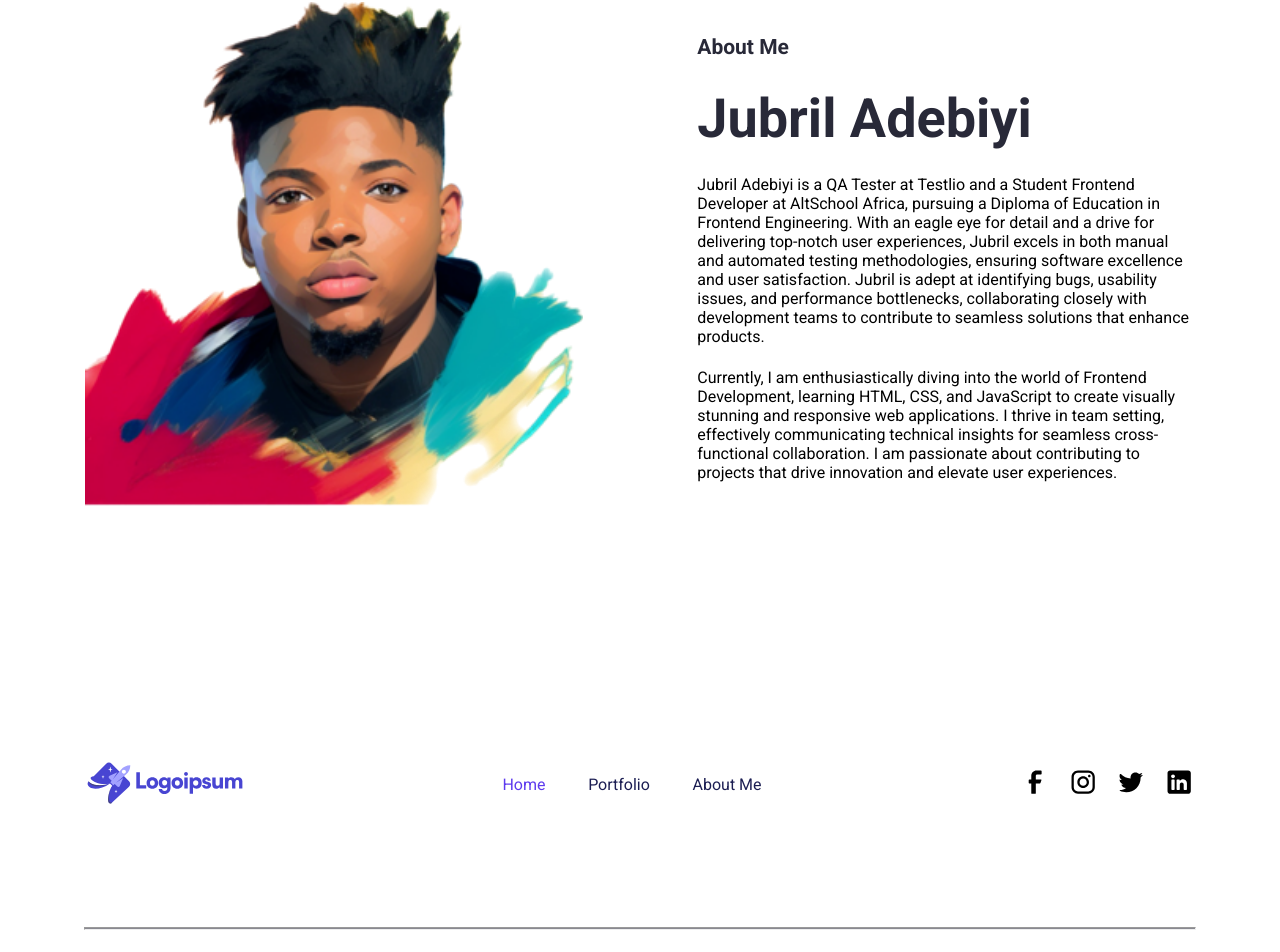
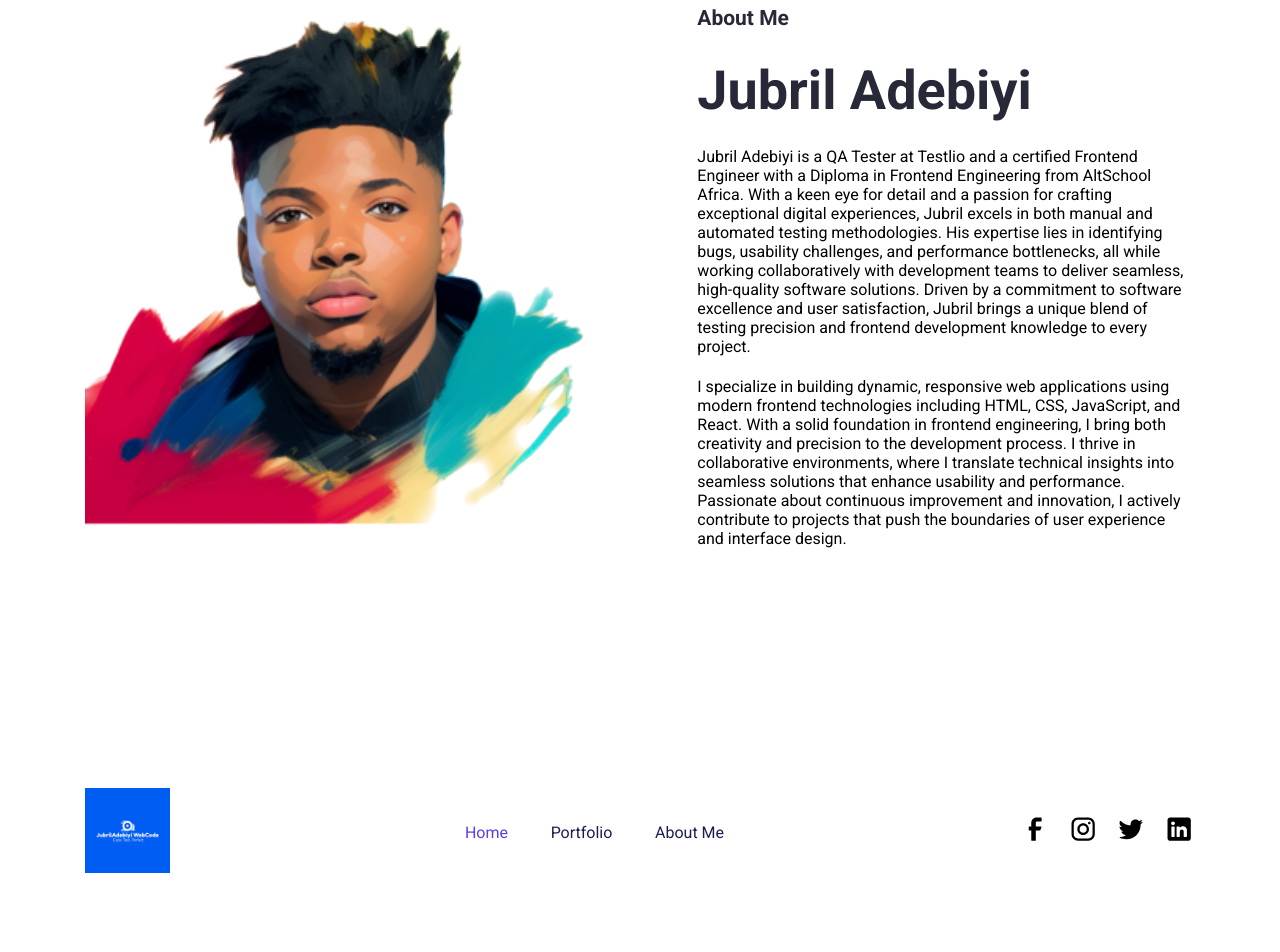
Before and after one commit to Torn2code/JubrilGithubPortfolio, a React (Create React App) app: page / in a window 1280 px wide. Shown: the part 1837-2789 px from the top of the page. Built offline with nearby package versions, Linux system fonts and the light colour scheme; no server answers.

Commit message:
Update AboutMe, Navbar, and Footer components with new logo and bio

```diff
--- a/src/Pages/Home/AboutMe.jsx
+++ b/src/Pages/Home/AboutMe.jsx
@@ -12,10 +12,12 @@ export default function AboutMe() {
           </p>
           <h1 className="skills--section--heading">Jubril Adebiyi</h1>
           <p className="hero--section--description">
-          Jubril Adebiyi is a QA Tester at Testlio and a Student Frontend Developer at AltSchool Africa, pursuing a Diploma of Education in Frontend Engineering. With an eagle eye for detail and a drive for delivering top-notch user experiences, Jubril excels in both manual and automated testing methodologies, ensuring software excellence and user satisfaction. Jubril is adept at identifying bugs, usability issues, and performance bottlenecks, collaborating closely with development teams to contribute to seamless solutions that enhance products.
+          Jubril Adebiyi is a QA Tester at Testlio and a certified Frontend Engineer with a Diploma in Frontend Engineering from AltSchool Africa. With a keen eye for detail and a passion for crafting exceptional digital experiences, Jubril excels in both manual and automated testing methodologies. His expertise lies in identifying bugs, usability challenges, and performance bottlenecks, all while working collaboratively with development teams to deliver seamless, high-quality software solutions.
+
+Driven by a commitment to software excellence and user satisfaction, Jubril brings a unique blend of testing precision and frontend development knowledge to every project.
           </p>
           <p className="hero--section--description">
-          Currently, I am enthusiastically diving into the world of Frontend Development, learning HTML, CSS, and JavaScript to create visually stunning and responsive web applications. I thrive in team setting, effectively communicating technical insights for seamless cross-functional collaboration. I am passionate about contributing to projects that drive innovation and elevate user experiences.
+          I specialize in building dynamic, responsive web applications using modern frontend technologies including HTML, CSS, JavaScript, and React. With a solid foundation in frontend engineering, I bring both creativity and precision to the development process. I thrive in collaborative environments, where I translate technical insights into seamless solutions that enhance usability and performance. Passionate about continuous improvement and innovation, I actively contribute to projects that push the boundaries of user experience and interface design.
           </p>
         </div>
       </div>
--- a/src/Pages/Home/Footer.jsx
+++ b/src/Pages/Home/Footer.jsx
@@ -6,7 +6,12 @@ function Footer() {
     <footer className="footer--container">
       <div className="footer--link--container">
         <div>
-          <img src="logoipsum-243.svg" alt="IpsumLogo" />
+        <img
+  src="/img/9f2cf7099b344c37bdf46633f9d7e635-free.png"
+  alt="JubrilLogo"
+  style={{ width: "85px", height: "auto" }}
+/>
+
         </div>
         <div className="footer--items">
           <ul>
--- a/src/Pages/Home/Navbar.jsx
+++ b/src/Pages/Home/Navbar.jsx
@@ -35,7 +35,11 @@ function Navbar() {
   return (
     <nav className={`navbar ${navActive ? "active" : ""}`}>
       <div>
-        <img src="logoipsum-243.svg" alt="IpsumLogo" />
+      <img
+  src="/img/9f2cf7099b344c37bdf46633f9d7e635-free.png"
+  alt="JubrilLogo"
+  style={{ width: "50px", height: "auto" }}
+/>
       </div>
       <a className={`nav__hamburger ${navActive ? "active" : ""}`} onClick={toggleNav}>
         <span className="nav__hamburger__line"></span>
```
Also changed, not shown: public/img/9f2cf7099b344c37bdf46633f9d7e635-free.png (added).
